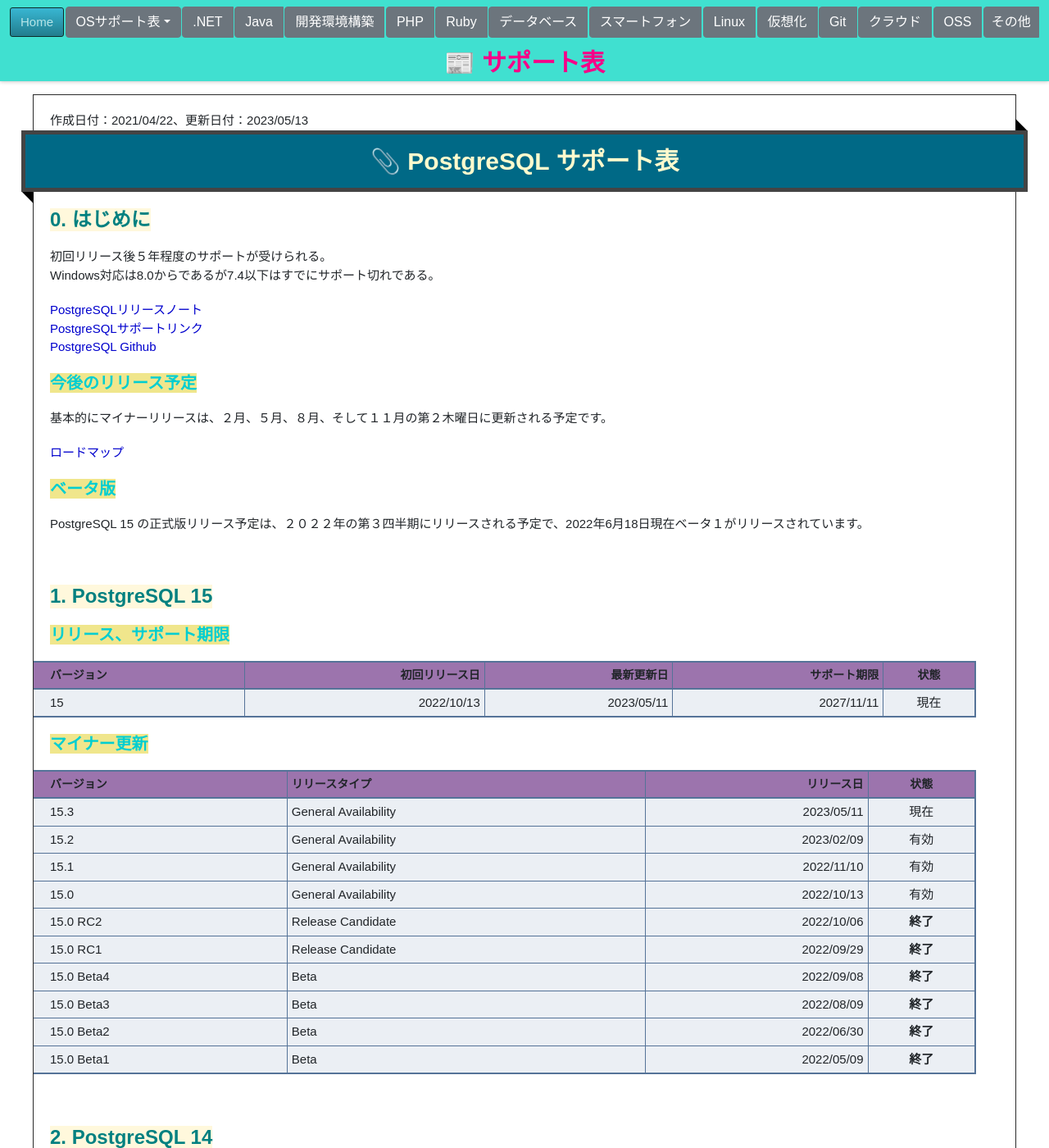
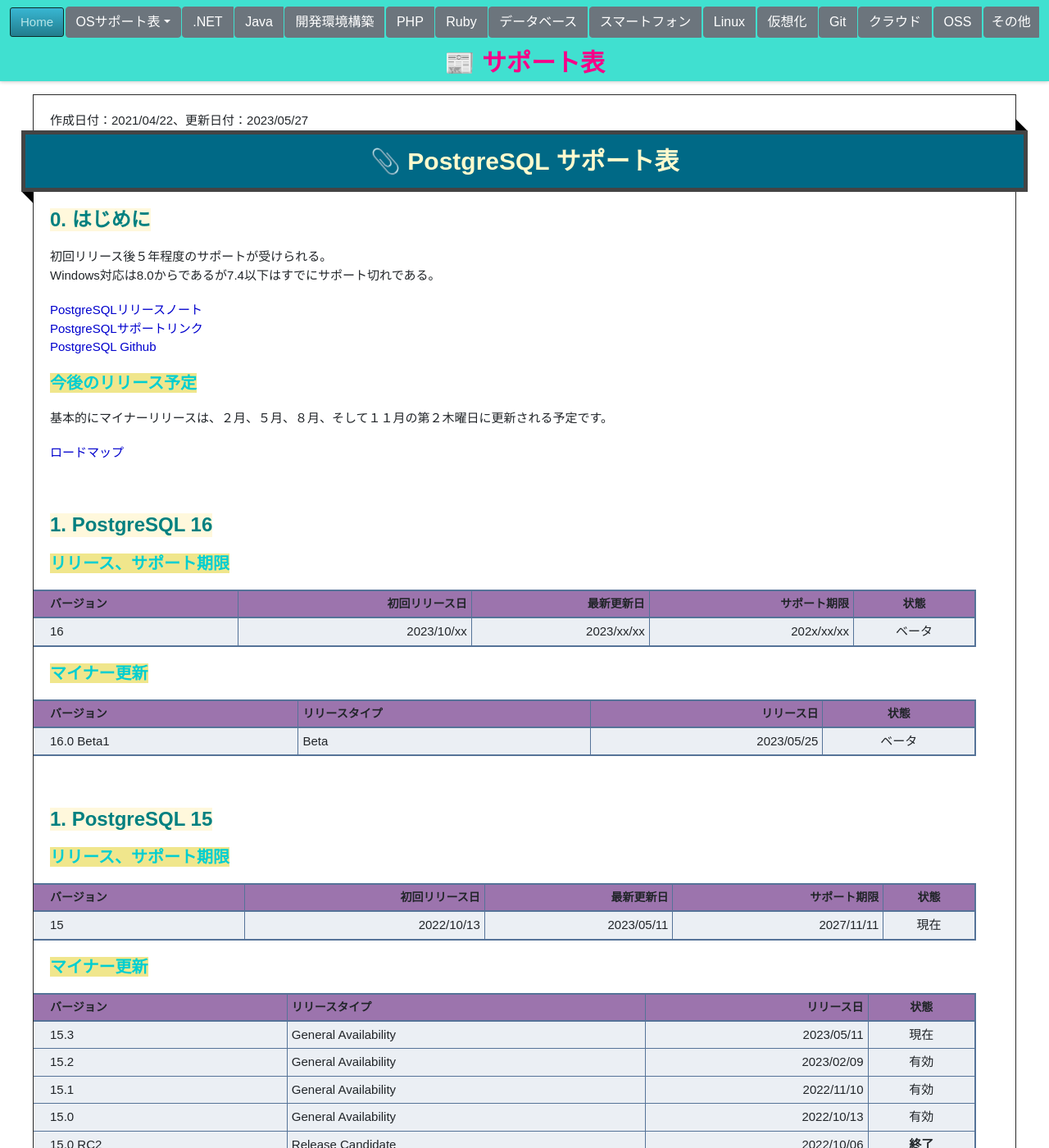
Before and after one commit to person-carrying-water/person-carrying-water.github.io, a Jekyll site: the page built from Contents/PostgreSql/PostgreSqlSupport.md, in a window 1280 px wide and 1400 px high. Shown: the whole window at 82% size. Built offline with Jekyll 4.4.1, drawn with Linux system fonts in a browser that asks for light colours; nearby versions of some CDN libraries; emoji names are drawn with the system emoji font.

Commit message:
Win230527

```diff
--- a/Contents/PostgreSql/PostgreSqlSupport.md
+++ b/Contents/PostgreSql/PostgreSqlSupport.md
@@ -3,7 +3,7 @@
 title: ":newspaper: サポート表"
 description: ":paperclip: PostgreSQL サポート表"
 date: "2021/04/22"
-lastmod: "2023/05/13"
+lastmod: "2023/05/27"
 ---
 
 ## 0. はじめに
@@ -21,9 +21,21 @@
 
 [ロードマップ](https://www.postgresql.org/developer/roadmap/)
 
-### ベータ版
+<br />
 
-PostgreSQL 15 の正式版リリース予定は、２０２２年の第３四半期にリリースされる予定で、2022年6月18日現在ベータ１がリリースされています。
+## 1. PostgreSQL 16
+
+### リリース、サポート期限
+
+| バージョン | 初回リリース日 | 最新更新日  | サポート期限 |  状態  |
+| :-------- | ------------: | ---------: | ----------: | :----: |
+| 16        | 2023/10/xx    | 2023/xx/xx | 202x/xx/xx  |  ベータ  |
+
+### マイナー更新
+
+| バージョン | リリースタイプ        | リリース日  |   状態   |
+| :-------- | :------------------- | ---------: | :------: |
+| 16.0 Beta1| Beta                 | 2023/05/25 | ベータ |
 
 <br />
 
```
Also changed, not shown: Contents/DotNet/DotNetSupport.md (+4 -2 lines), Contents/Ide/VisualStudio/VisualStudioSupport.md (+6 -4 lines), Contents/SqlServer/SsmsSupport.md (+3 -2 lines), Contents/Support/Windows10.md (+2 -1 lines), Contents/Support/Windows11.md (+3 -1 lines).
